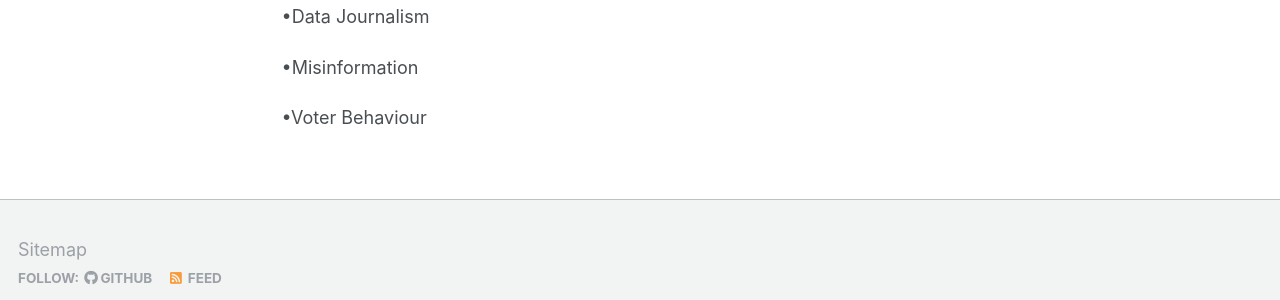
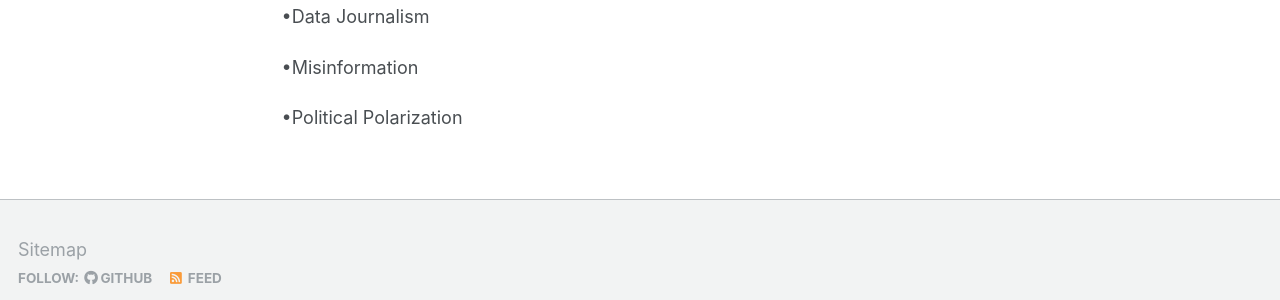
Before and after one commit to UmutDuygu/umutduygu.github.io, a Jekyll site: the page built from _pages/about.md, in a window 1280 px wide. Shown: the part 545-845 px from the top of the page. Built offline with Jekyll 4.4.1, drawn with Linux system fonts in a browser that asks for light colours.

Commit message:
Update about.md

```diff
--- a/_pages/about.md
+++ b/_pages/about.md
@@ -22,4 +22,4 @@ Research Interests
 
 •Misinformation
 
-•Voter Behaviour
+•Political Polarization
```
